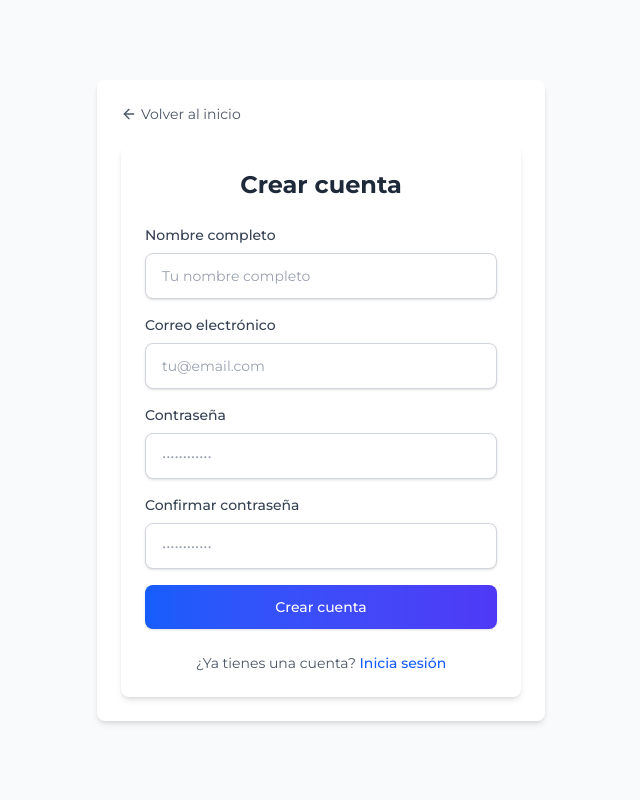
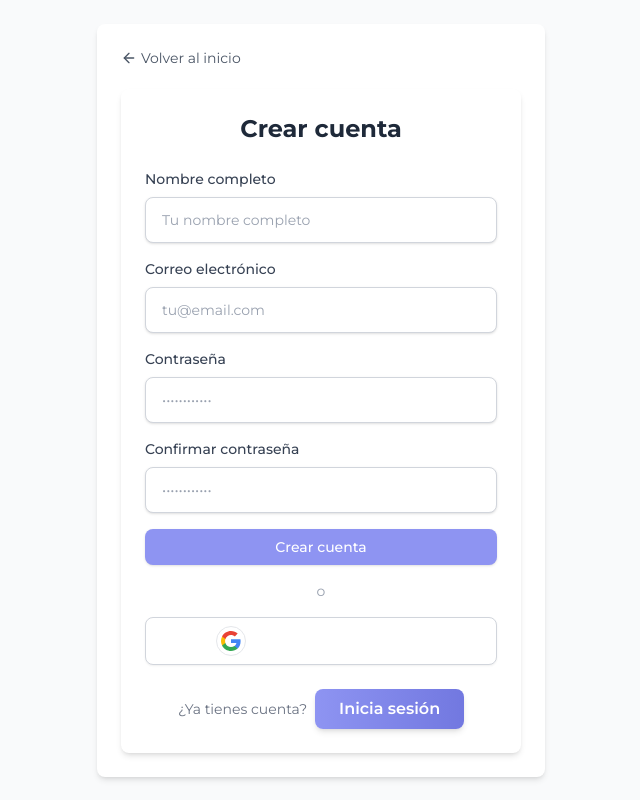
Before and after one commit to 84ruk/IAM, a Next.js app in the folder iam-frontend/: page /register in a window 1280 px wide. Shown: the whole page, without its empty margins (319-959 px from the left). Built offline with nearby package versions, Linux system fonts and the light colour scheme; no server answers.

Commit message:
feat: reutilizar diseño exacto del login en registro incluyendo botón de Google

```diff
--- a/iam-frontend/src/components/auth/RegisterForm.tsx
+++ b/iam-frontend/src/components/auth/RegisterForm.tsx
@@ -101,6 +101,10 @@ export default function RegisterForm() {
       setGeneralError('Error inesperado durante el registro')
     }
   }, [])
+
+  const handleGoogleLogin = () => {
+    window.location.href = `${process.env.NEXT_PUBLIC_API_URL}/auth/google`
+  }
 
   const handleSubmit = useCallback(async (e: React.FormEvent) => {
     e.preventDefault()
@@ -254,30 +258,57 @@ export default function RegisterForm() {
 
         <Button
           type="submit"
-          disabled={isLoading}
-          className="w-full bg-gradient-to-r from-blue-600 to-indigo-600 hover:from-blue-700 hover:to-indigo-700 text-white font-medium py-3 px-4 rounded-lg transition-all duration-200 disabled:opacity-50 disabled:cursor-not-allowed"
+          disabled={isLoading || Object.keys(validationErrors).length > 0}
+          className="w-full"
         >
           {isLoading ? (
-            <>
-              <Loader2 className="w-4 h-4 animate-spin mr-2" />
-              Creando cuenta...
-            </>
+            <div className="flex items-center justify-center gap-2">
+              <Loader2 className="w-4 h-4 animate-spin" />
+              <span>Creando cuenta...</span>
+            </div>
           ) : (
             'Crear cuenta'
           )}
         </Button>
 
-        {/* Enlace para ir al login */}
-        <div className="text-center mt-6">
-          <p className="text-sm text-gray-600">
-            ¿Ya tienes una cuenta?{' '}
-            <Link
-              href="/login"
-              className="text-blue-600 hover:text-blue-700 font-medium transition-colors"
-            >
-              Inicia sesión
-            </Link>
-          </p>
+        <div className="my-4 flex items-center justify-center">
+          <span className="text-gray-400 text-sm">o</span>
+        </div>
+
+        <Button
+          type="button"
+          className="w-full flex items-center justify-center gap-3 bg-white border border-gray-300 text-gray-700 hover:shadow-md hover:bg-gray-100 transition-all font-semibold py-2 rounded-lg mt-2"
+          onClick={handleGoogleLogin}
+          disabled={isLoading}
+          style={{ boxShadow: '0 1px 2px rgba(60,64,67,.08)' }}
+        >
+          <span className="flex items-center justify-center bg-white rounded-full p-1 border border-gray-200">
+            <svg width="20" height="20" viewBox="0 0 20 20" fill="none" xmlns="http://www.w3.org/2000/svg" className="w-5 h-5">
+              <g clipPath="url(#clip0_760_7151)">
+                <path d="M19.6 10.2273C19.6 9.5182 19.5364 8.8364 19.4182 8.1818H10V12.05H15.3818C15.15 13.3 14.4455 14.3591 13.3864 15.0682V17.5773H16.6182C18.5091 15.8364 19.6 13.2727 19.6 10.2273Z" fill="#4285F4"/>
+                <path d="M10 20C12.7 20 14.9636 19.1045 16.6181 17.5773L13.3863 15.0682C12.4909 15.6682 11.3454 16.0227 10 16.0227C7.3954 16.0227 5.1909 14.2636 4.4045 11.9H1.0636V14.4909C2.7091 17.7591 6.0909 20 10 20Z" fill="#34A853"/>
+                <path d="M4.4045 11.9C4.2045 11.3 4.0909 10.6591 4.0909 10C4.0909 9.3409 4.2045 8.7 4.4045 8.1V5.5091H1.0636C0.3864 6.8591 0 8.3864 0 10C0 11.6136 0.3864 13.1409 1.0636 14.4909L4.4045 11.9Z" fill="#FBBC04"/>
+                <path d="M10 3.9773C11.4681 3.9773 12.7863 4.4818 13.8227 5.4727L16.6909 2.6045C14.9591 0.9909 12.6954 0 10 0C6.0909 0 2.7091 2.2409 1.0636 5.5091L4.4045 8.1C5.1909 5.7364 7.3954 3.9773 10 3.9773Z" fill="#E94235"/>
+              </g>
+              <defs>
+                <clipPath id="clip0_760_7151">
+                  <rect width="20" height="20" fill="white"/>
+                </clipPath>
+              </defs>
+            </svg>
+          </span>
+          <span>Registrarse con Google</span>
+        </Button>
+
+        {/* Botón de login mejorado */}
+        <div className="mt-6 text-center">
+          <span className="text-gray-500 text-sm mr-2">¿Ya tienes cuenta?</span>
+          <a
+            href="/login"
+            className="inline-block px-6 py-2 rounded-lg bg-gradient-to-r from-[#8E94F2] to-[#7278e0] text-white font-semibold shadow-md hover:shadow-lg hover:from-[#7278e0] hover:to-[#8E94F2] transition-all duration-200 focus:outline-none focus:ring-2 focus:ring-[#8E94F2] focus:ring-offset-2"
+          >
+            Inicia sesión
+          </a>
         </div>
       </form>
     </div>
```
